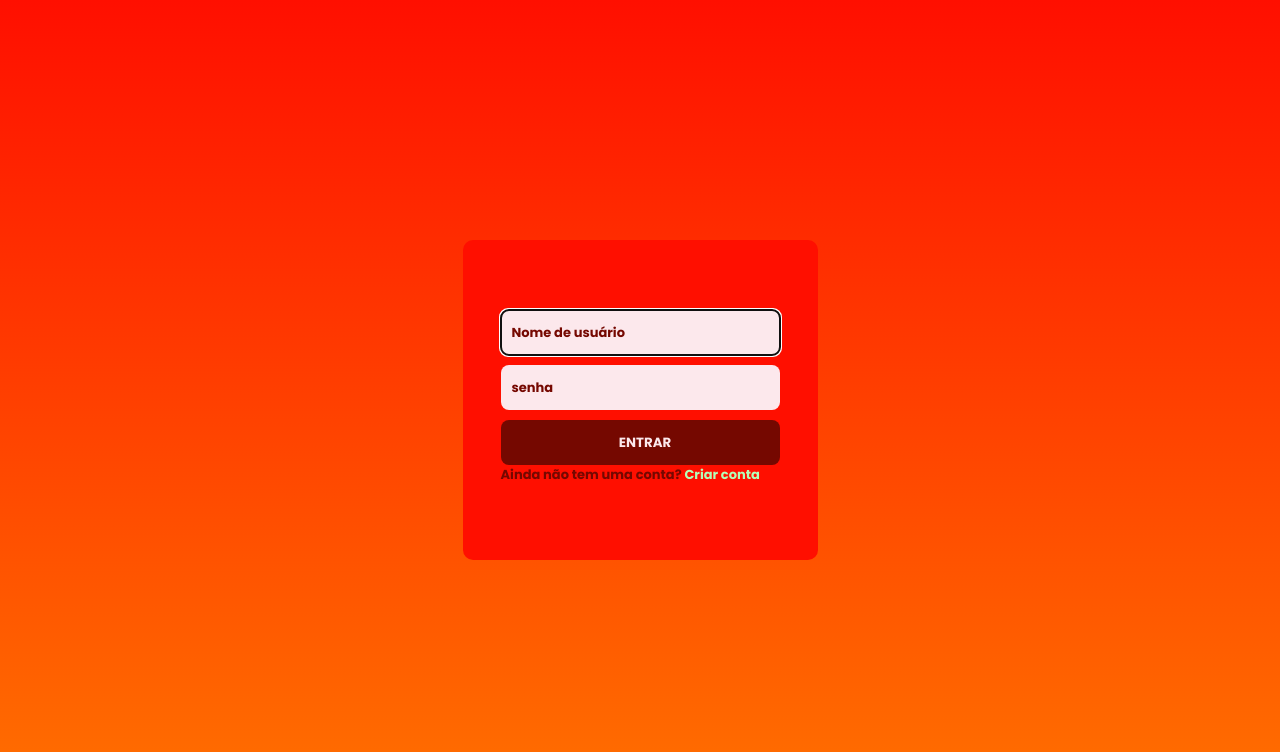
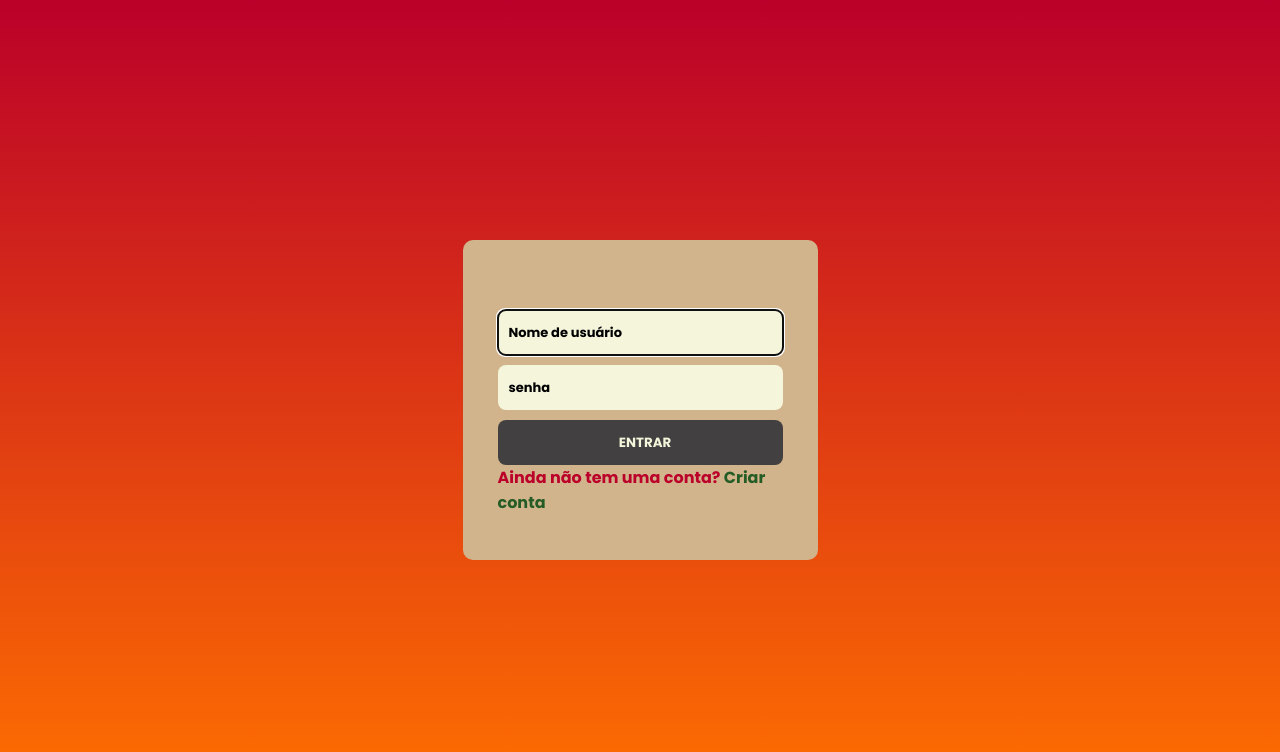
Before and after one commit to Sarahpsps/match, a plain HTML site: page entrarfolder/entrar.html in a window 1280 px wide. Drawn offline with Linux system fonts and the light colour scheme.

Commit message:
atualizacao

```diff
--- a/criarcontafolder/criarconta.css
+++ b/criarcontafolder/criarconta.css
@@ -12,7 +12,7 @@
 body
 {
   min-height: 100vh;
-  background: linear-gradient(#FF0F00, #FF7000);
+  background: linear-gradient( #BB0029,#FF7000);
   font-family: Arial, Helvetica, sans-serif;
   overflow: hidden;
 }
@@ -32,10 +32,10 @@
     display: flex;
     flex-direction: column;
     align-items: center;
-    background-color: #FF0F00;
+    background-color:  #D2B48C;
     border-radius: 10px;
     width: 355px;
-    height: 320px;
+    height: 510px;
     padding: 35px;
 }
 
@@ -53,7 +53,7 @@
     margin-top: 10px;
     background-color: #ffffff;
     padding-left: 10px;
-    color: #0b0808;
+    color: #000000;
     border: none;
     height: 45px;
     border-radius: 8px;
@@ -66,7 +66,7 @@
 
 input::placeholder
 {
-    color: #750800;
+    color: #161515;
     font-size: 14px;
     padding-left: 1px;
     font-size: 13px;
@@ -75,18 +75,18 @@
 
 form [type="submit"] {
     display: block;
-    background-color: #750800;
+    background-color: #424040;
     text-transform: uppercase;
     font-weight: bold;
     cursor: pointer;
 }
 
 p{
-    color: #750800;
+    color: #BB0029;
 }
 
 a{
-    color: #b3ffb8;
+    color: #255c25;
     text-decoration: none;
 }
 
--- a/entrarfolder/entrar.css
+++ b/entrarfolder/entrar.css
@@ -12,7 +12,7 @@
 body
 {
   min-height: 100vh;
-  background: linear-gradient(#FF0F00, #FF7000);
+  background: linear-gradient(#BB0029, #FF7000);
   font-family: Arial, Helvetica, sans-serif;
   overflow: hidden;
 }
@@ -32,7 +32,7 @@
     display: flex;
     flex-direction: column;
     align-items: center;
-    background-color: #FF0F00;
+    background-color: #D2B48C;
     border-radius: 10px;
     width: 355px;
     height: 320px;
@@ -51,9 +51,9 @@
 .login input
 {
     margin-top: 10px;
-    background-color: #FCE8EC;
+    background-color: #F5F5DC;
     padding-left: 10px;
-    color: #FCE8EC;
+    color: #F5F5DC;
     border: none;
     height: 45px;
     border-radius: 8px;
@@ -66,7 +66,7 @@
 
 input::placeholder
 {
-    color: #750800;
+    color: #000000;
     font-size: 14px;
     padding-left: 1px;
     font-size: 13px;
@@ -75,17 +75,17 @@
 
 form [type="submit"] {
     display: block;
-    background-color: #750800;
+    background-color: #424040;
     text-transform: uppercase;
     font-weight: bold;
     cursor: pointer;
 }
 
 p{
-    color: #750800;
+    color: #BB0029;
 }
 
 a{
-    color: #b3ffb8;
+    color: #255c25;
     text-decoration: none;
 }
--- a/entrarfolder/entrar.html
+++ b/entrarfolder/entrar.html
@@ -11,13 +11,13 @@
     <section class="area-login">
         <div class="login">
             <div>
-                <img src=""
+                <img src="">
           </div>
 
           <form method="POST">
               <input type="text" name="usuário" placeholder="Nome de usuário" autofocus>
               <input type="password" name="senha" placeholder="senha" autofocus>
-              <input type="submit" value="Entrar"
+              <input type="submit" value="Entrar">
           </form>
          <p>Ainda não tem uma conta? <a href="#" >Criar conta</a></p>
         </div>
--- a/style.css
+++ b/style.css
@@ -74,13 +74,31 @@
   pointer-events: none;
 }
 
-#text
-{
-  position: absolute;
+
+footer{
+  color: #fff;
+  text-align: center;
+}
+
+.container{
+  display: flex;
+  justify-content: space-between;
+  flex-grow: 1;
+  margin: 0%;
+  height: 200px;
+  width: 100%;
+  margin-right: 150px;
+  align-items: center;
+
+}
+
+#text{
   color:#fff;
   white-space: nowrap;
   font-size: 1.5vw;
   z-index:9;
-
+  margin-left: 1%;
+  text-align: center;
+  width: 100%;
 
 }
```
Also changed, not shown: criarcontafolder/criarconta.html (+14 -6 lines), criarcontafolder/criarconta.js (+31 -1 lines), index.html (+12 -5 lines).
